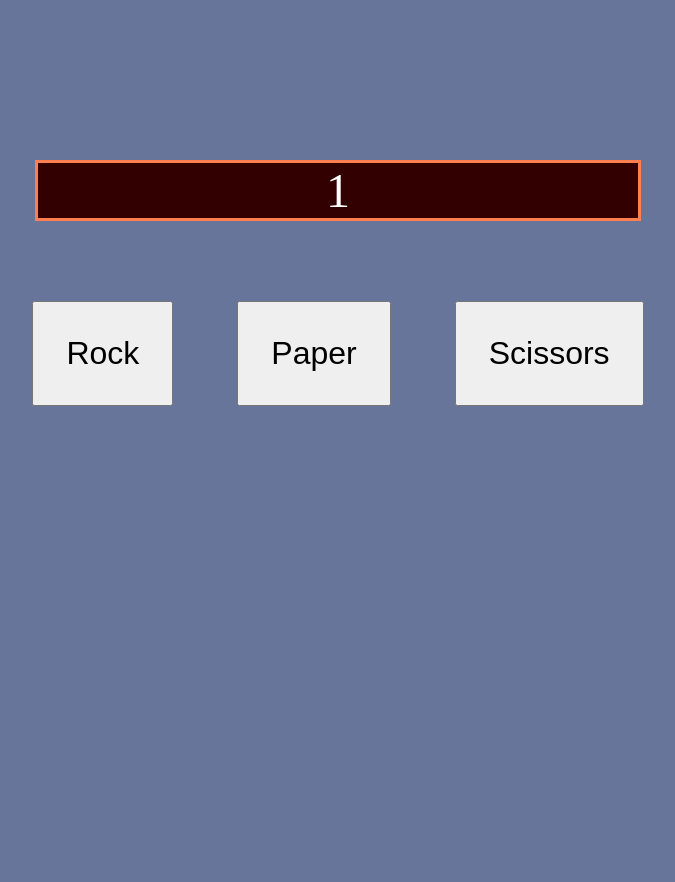
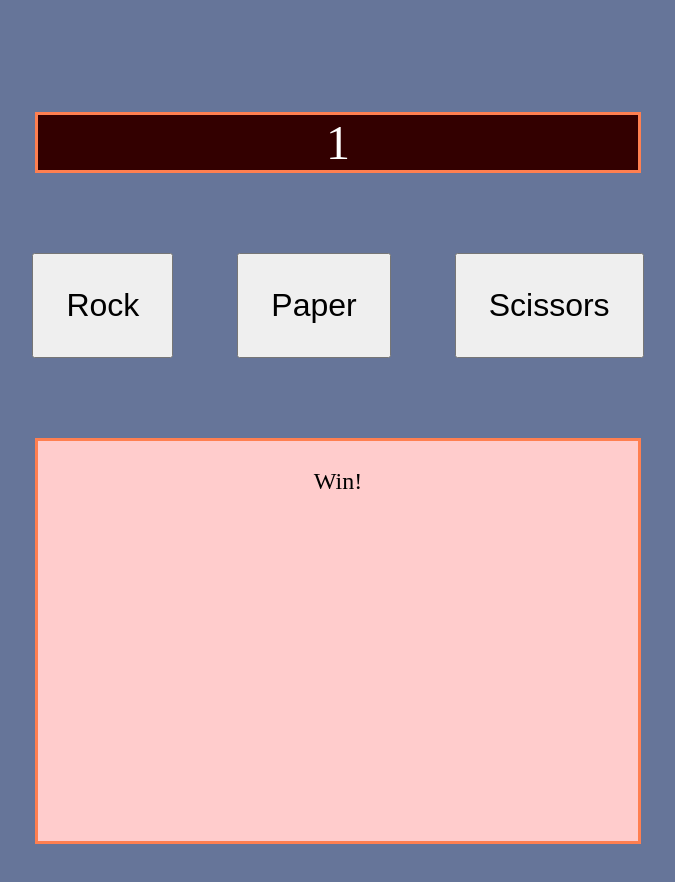
Before and after one commit to seungjpyo/rockpaperscissors, a plain HTML site: page index.html in a window 1280 px wide. Both pictures are taken after a click on the button "Rock". Shown: the whole page, without its empty margins (302-977 px from the left). Before the commit the page ends 800 px from the top, so only its background shows below. Drawn offline with Linux system fonts and the light colour scheme.

Commit message:
Add text log to display each win, loss, and draw

```diff
--- a/index.html
+++ b/index.html
@@ -17,6 +17,7 @@
         <button class="paper">Paper</button>
         <button class="scissors">Scissors</button>
     </div>
+    <p class="textLog"></p>
 
 </body>
 
--- a/script.js
+++ b/script.js
@@ -8,19 +8,23 @@ function getCompInput() {
 }
 
 const scoreboard = document.querySelector('.scoreboard');
+const textLog = document.querySelector('.textLog');
 const btns = document.querySelectorAll('button');
 btns.forEach(btn => btn.addEventListener('click', play));
 
 function play() {
     let userInput = this.classList.value;
     getCompInput();
-    if (userInput === compInput) console.log('Draw!');
+    if (userInput === compInput) textLog.textContent = textLog.textContent + '\nDraw!';
     if ((userInput === 'rock' && compInput === 'scissors') || (userInput === 'paper' && compInput === 'rock') || (userInput === 'scissors' && compInput === 'paper')) {
-        console.log('Win!');
+        textLog.textContent = textLog.textContent + '\nWin!';
         scoreboard.textContent = parseInt(scoreboard.textContent) + 1;
-        if (scoreboard.textContent === '5') alert('Game Over!');
+        if (scoreboard.textContent === '5') {
+            textLog.textContent = 'Game Over! You have 5 points!';
+            scoreboard.textContent = 0;
+        }
     }
-    if ((userInput === 'rock' && compInput === 'paper') || (userInput === 'paper' && compInput === 'scissors') || (userInput === 'scissors' && compInput === 'rock')) console.log('Lose!');
+    if ((userInput === 'rock' && compInput === 'paper') || (userInput === 'paper' && compInput === 'scissors') || (userInput === 'scissors' && compInput === 'rock')) textLog.textContent = textLog.textContent + '\nLose!';;
 }
 
 
--- a/style.css
+++ b/style.css
@@ -1,10 +1,10 @@
 body {
     margin: 0;
-    background-color: hsl(222, 20%,50%);
+    background-color: hsl(222, 20%, 50%);
 }
 
 .scoreboard {
-    margin: 10rem auto 5rem;
+    margin: 7rem auto 5rem;
     width: 60%;
     max-width: 600px;
     border-style: solid;
@@ -26,3 +26,18 @@ button {
     font-size: 2rem;
     padding: 2rem;
 }
+
+.textLog {
+    margin: 5rem auto;
+    width: 60%;
+    max-width: 600px;
+    height: 400px;
+    background: hsl(0, 100%, 90%);
+    border-style: solid;
+    border-color: coral;
+    font-size: 1.5rem;
+    color: black;
+    text-align: center;
+    white-space: pre;
+    text-overflow: clip;
+}
```
